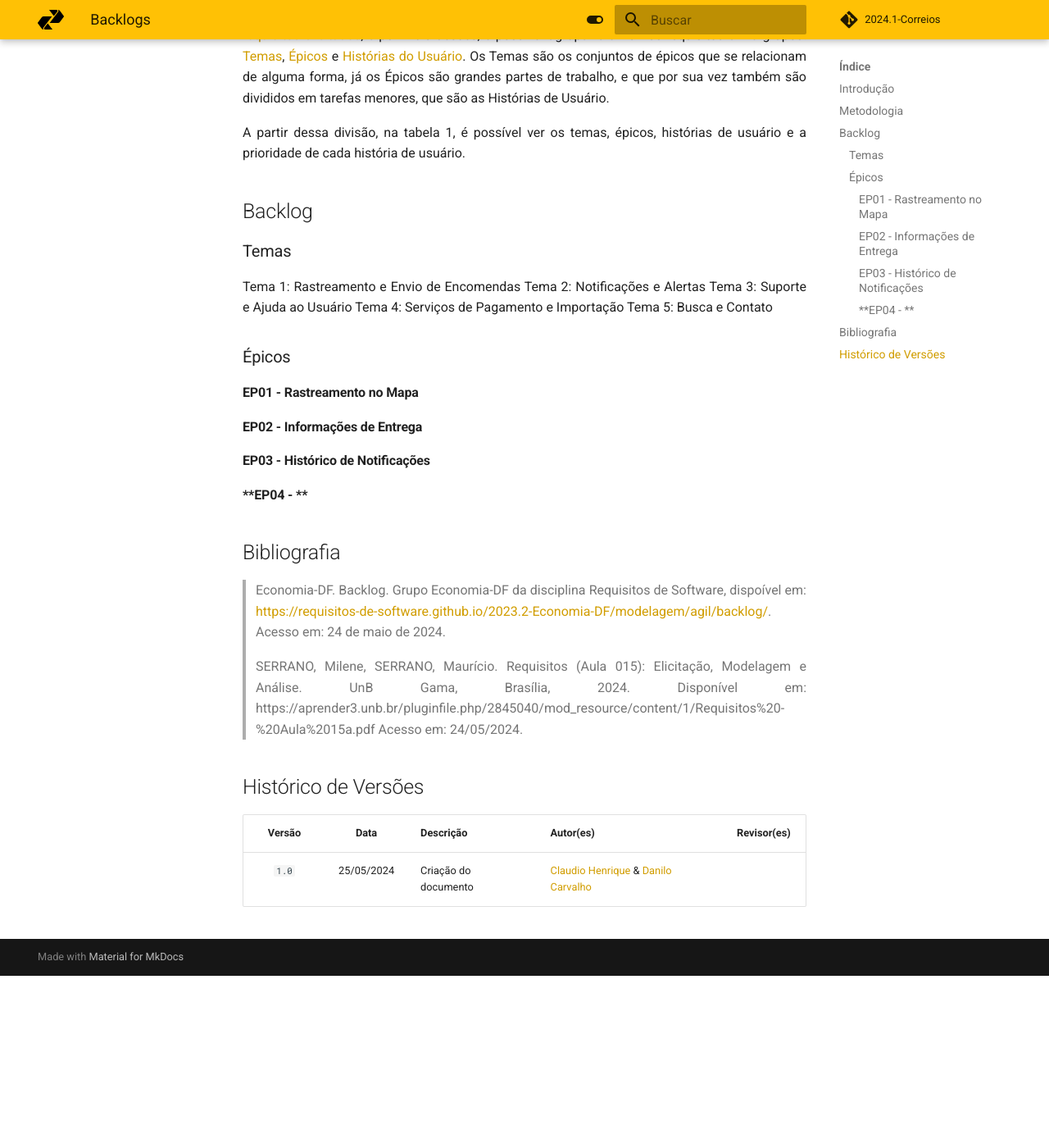
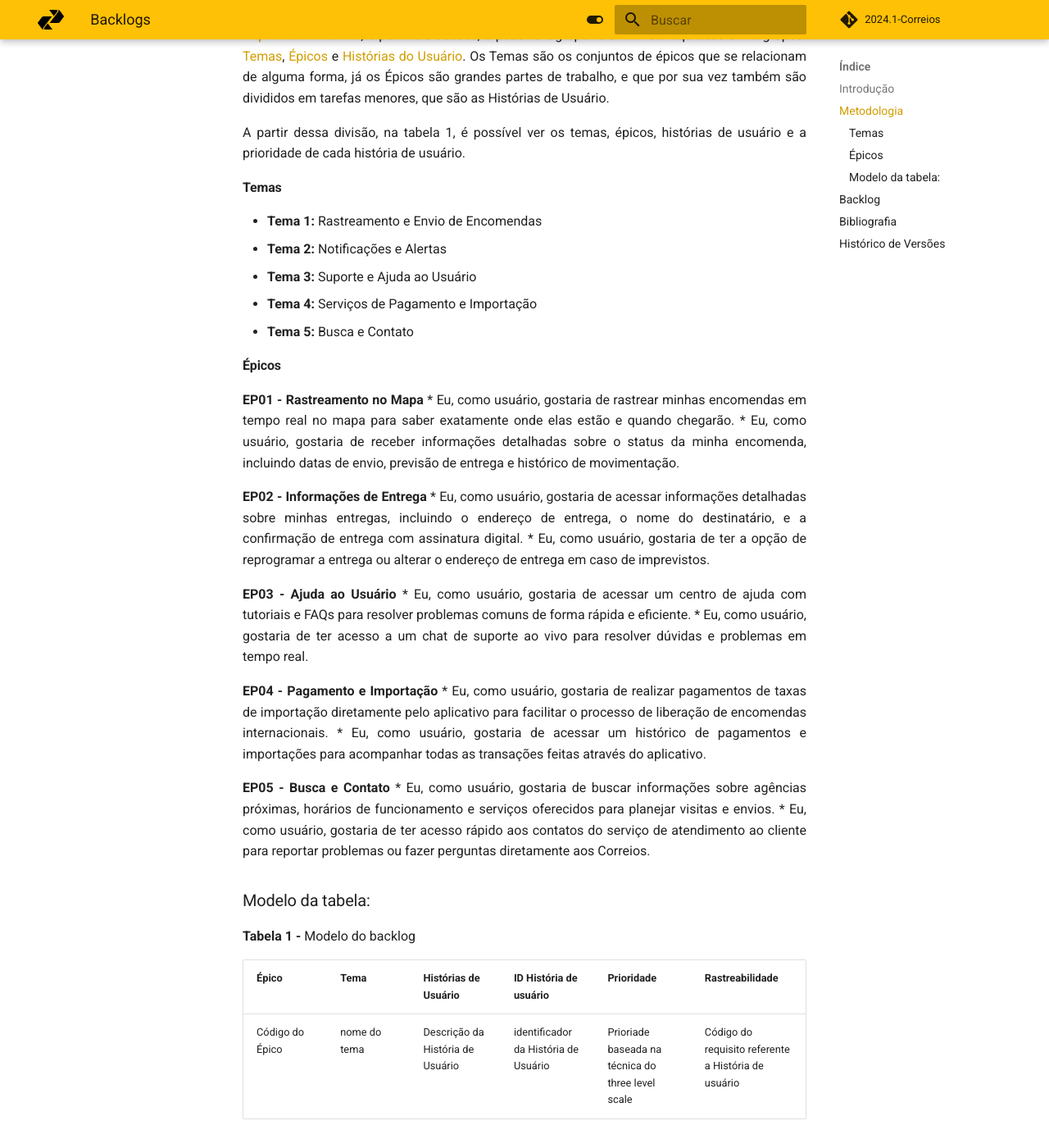
Before and after one commit to Requisitos-de-Software/2024.1-Serasa, an MkDocs documentation site: the page built from docs/modelagem/agil/backlog.md, in a window 1280 px wide and 1400 px high, scrolled down 493 px. Shown: the whole window at 82% size. Built offline with MkDocs 1.6.1 and Material for MkDocs 9.7.7, drawn with Linux system fonts in a browser that asks for light colours; comment, search, counter and statistics services are not loaded; before the commit the page ends 1683 px from its top, so only the background shows below that; some of the changed text lies outside the part shown.

Commit message:
Criando a tabela do backlog e historia dos usuarios

```diff
--- a/docs/modelagem/agil/backlog.md
+++ b/docs/modelagem/agil/backlog.md
@@ -10,31 +10,65 @@ A metodologia utilizada para a definição do Backlog da nossa equipe tira como
 
 A partir dessa divisão, na tabela 1, é possível ver os temas, épicos, histórias de usuário e a prioridade de cada história de usuário.
 
+#### **Temas**
+
+* **Tema 1:** Rastreamento e Envio de Encomendas
+* **Tema 2:** Notificações e Alertas
+* **Tema 3:** Suporte e Ajuda ao Usuário
+* **Tema 4:** Serviços de Pagamento e Importação
+* **Tema 5:** Busca e Contato
+
+#### **Épicos**
+
+**EP01 - Rastreamento no Mapa**
+* Eu, como usuário, gostaria de rastrear minhas encomendas em tempo real no mapa para saber exatamente onde elas estão e quando chegarão.
+* Eu, como usuário, gostaria de receber informações detalhadas sobre o status da minha encomenda, incluindo datas de envio, previsão de entrega e histórico de movimentação.
+
+**EP02 - Informações de Entrega**
+* Eu, como usuário, gostaria de acessar informações detalhadas sobre minhas entregas, incluindo o endereço de entrega, o nome do destinatário, e a confirmação de entrega com assinatura digital.
+* Eu, como usuário, gostaria de ter a opção de reprogramar a entrega ou alterar o endereço de entrega em caso de imprevistos.
+
+**EP03 - Ajuda ao Usuário**
+* Eu, como usuário, gostaria de acessar um centro de ajuda com tutoriais e FAQs para resolver problemas comuns de forma rápida e eficiente.
+* Eu, como usuário, gostaria de ter acesso a um chat de suporte ao vivo para resolver dúvidas e problemas em tempo real.
+
+**EP04 - Pagamento e Importação**
+* Eu, como usuário, gostaria de realizar pagamentos de taxas de importação diretamente pelo aplicativo para facilitar o processo de liberação de encomendas internacionais.
+* Eu, como usuário, gostaria de acessar um histórico de pagamentos e importações para acompanhar todas as transações feitas através do aplicativo.
+
+**EP05 - Busca e Contato**
+* Eu, como usuário, gostaria de buscar informações sobre agências próximas, horários de funcionamento e serviços oferecidos para planejar visitas e envios.
+* Eu, como usuário, gostaria de ter acesso rápido aos contatos do serviço de atendimento ao cliente para reportar problemas ou fazer perguntas diretamente aos Correios.
+
+### Modelo da tabela:
+<p align="center" > <strong> Tabela 1 - </Strong>Modelo do backlog</font> <gitbr></p>
+
+|Épico|Tema|Histórias de Usuário|ID História de usuário|Prioridade|Rastreabilidade|
+|:--|:--|:--|:--|:--|:--|
+|Código do Épico|nome do tema|Descrição da História de Usuário|identificador da História de Usuário|Prioriade baseada na técnica do three level scale|Código do requisito referente a História de usuário|
+
+<font size="3"><p style="text-align: center">Fonte: [Danilo Carvalho Antunes](https://github.com/Danilo-Carvalho-Antunes), 2024</p></font>
 
 ## Backlog
 
-### Temas
+<p align="center" > <strong> Tabela 2 - </Strong>Backlog</font> <gitbr></p>
 
-Tema 1: Rastreamento e Envio de Encomendas
-Tema 2: Notificações e Alertas
-Tema 3: Suporte e Ajuda ao Usuário
-Tema 4: Serviços de Pagamento e Importação
-Tema 5: Busca e Contato
+|Épico|Tema|Histórias de Usuário|ID História de Usuário|Prioridade|Rastreabilidade|
+|:--|:--|:--|:--|:--|:--|
+|EP01|Rastreamento e Envio de Encomendas|Como usuário, eu quero rastrear minhas encomendas em tempo real no mapa para saber exatamente onde elas estão e quando chegarão.|US01|Alta|RF18|
+|EP01|Rastreamento e Envio de Encomendas|Como usuário, eu quero receber informações detalhadas sobre o status da minha encomenda, incluindo datas de envio, previsão de entrega e histórico de movimentação.|US02|Alta|RF19|
+|EP02|Notificações e Alertas|Como usuário, eu quero receber notificações push pelo aplicativo para ser informado sobre atualizações da minha encomenda.|US03|Média|RF09|
+|EP02|Notificações e Alertas|Como usuário, eu quero receber notificações por SMS para ser informado sobre atualizações da minha encomenda.|US04|Média|RF10|
+|EP02|Notificações e Alertas|Como usuário, eu quero receber notificações pelo WhatsApp para ser informado sobre atualizações da minha encomenda.|US05|Baixa|RF11|
+|EP02|Notificações e Alertas|Como usuário, eu quero receber notificações por e-mail para ser informado sobre atualizações da minha encomenda.|US06|Baixa|RF22|
+|EP03|Suporte e Ajuda ao Usuário|Como usuário, eu quero acessar um centro de ajuda com tutoriais e FAQs para resolver problemas comuns de forma rápida e eficiente.|US07|Média|RF13|
+|EP03|Suporte e Ajuda ao Usuário|Como usuário, eu quero ter acesso a um chat de suporte ao vivo para resolver dúvidas e problemas em tempo real.|US08|Alta|RF12|
+|EP04|Serviços de Pagamento e Importação|Como usuário, eu quero realizar pagamentos de taxas de importação diretamente pelo aplicativo para facilitar o processo de liberação de encomendas internacionais.|US09|Alta|RF23|
+|EP04|Serviços de Pagamento e Importação|Como usuário, eu quero acessar um histórico de pagamentos e importações para acompanhar todas as transações feitas através do aplicativo.|US10|Média|RF24|
+|EP05|Busca e Contato|Como usuário, eu quero buscar informações sobre agências próximas, horários de funcionamento e serviços oferecidos para planejar visitas e envios.|US11|Média|RF29|
+|EP05|Busca e Contato|Como usuário, eu quero ter acesso rápido aos contatos do serviço de atendimento ao cliente para reportar problemas ou fazer perguntas diretamente aos Correios.|US12|Alta|RF36|
 
-
-### Épicos
-
-#### **EP01 - Rastreamento no Mapa**
-
-
-#### **EP02 - Informações de Entrega**
-
-#### **EP03 - Histórico de Notificações**
-
-#### **EP04 - **
-
-
-
+<font size="3"><p style="text-align: center">Fonte: [Danilo Carvalho Antunes](https://github.com/Danilo-Carvalho-Antunes), 2024</p></font>
 
 ## Bibliografia
 
```
